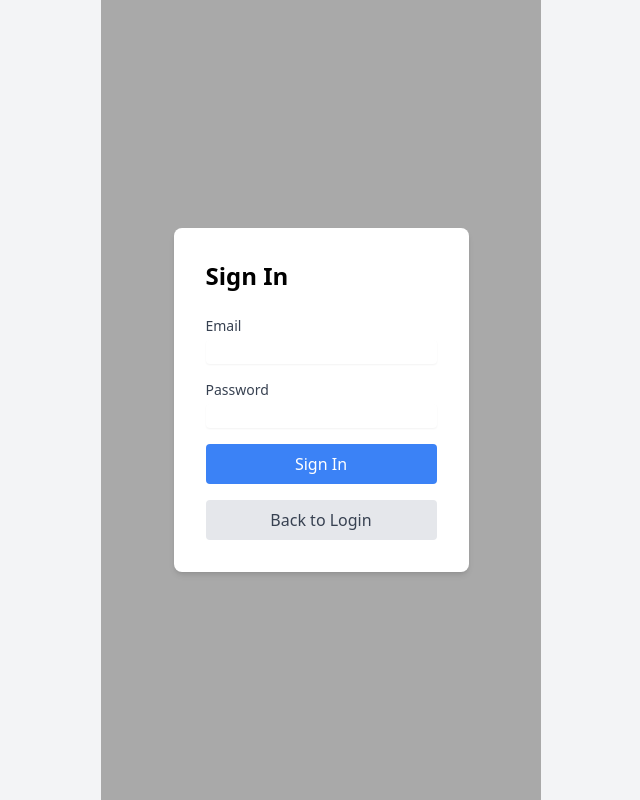
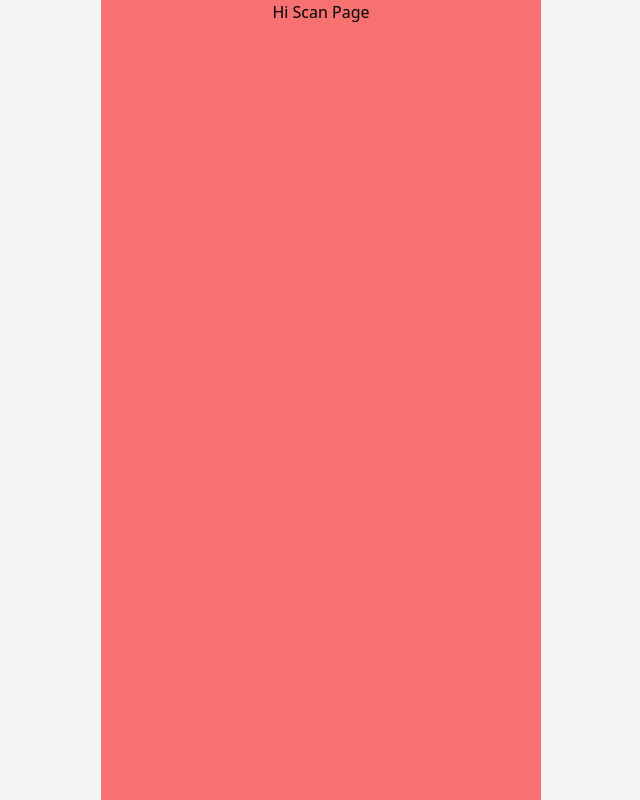
Before and after one commit to Nong-Mo/Frontend, a React (Create React App) app: page /scan in a window 1280 px wide. Before the commit this address led to /signin. Shown: the whole page, without its empty margins (319-959 px from the left). Built offline with nearby package versions, Linux system fonts and the light colour scheme.

Commit message:
[Fix] Router에 Scan Page 연동하기

```diff
--- a/src/App.tsx
+++ b/src/App.tsx
@@ -8,6 +8,7 @@ import {
 import Login from "./pages/Login";
 import SignIn from "./pages/SignIn";
 import SignUp from "./pages/SignUp";
+import Scan from "./pages/Scan";
 import Sidebar from "./components/common/Sidebar";
 
 // CSS
@@ -19,8 +20,9 @@ const App = () => {
       <Router>
         <main className="content-container flex justify-center bg-red-400">
           <Routes>
-            <Route path="/" element={<Navigate to="/signin" replace />} />
+            <Route path="/" element={<Navigate to="/scan" replace />} />
             <Route path="/signin" element={<SignIn />} />
+            <Route path="/scan" element={<Scan />} />
             <Route path="/signup" element={<SignUp />} />
             <Route path="*" element={<Navigate to="/signin" replace />} />
           </Routes>
--- /dev/null
+++ b/src/pages/Scan.tsx
@@ -0,0 +1,11 @@
+import React from "react";
+
+const Scan = () => {
+  return (
+    <div>
+      <h1>Hi Scan Page</h1>
+    </div>
+  );
+};
+
+export default Scan;
```
